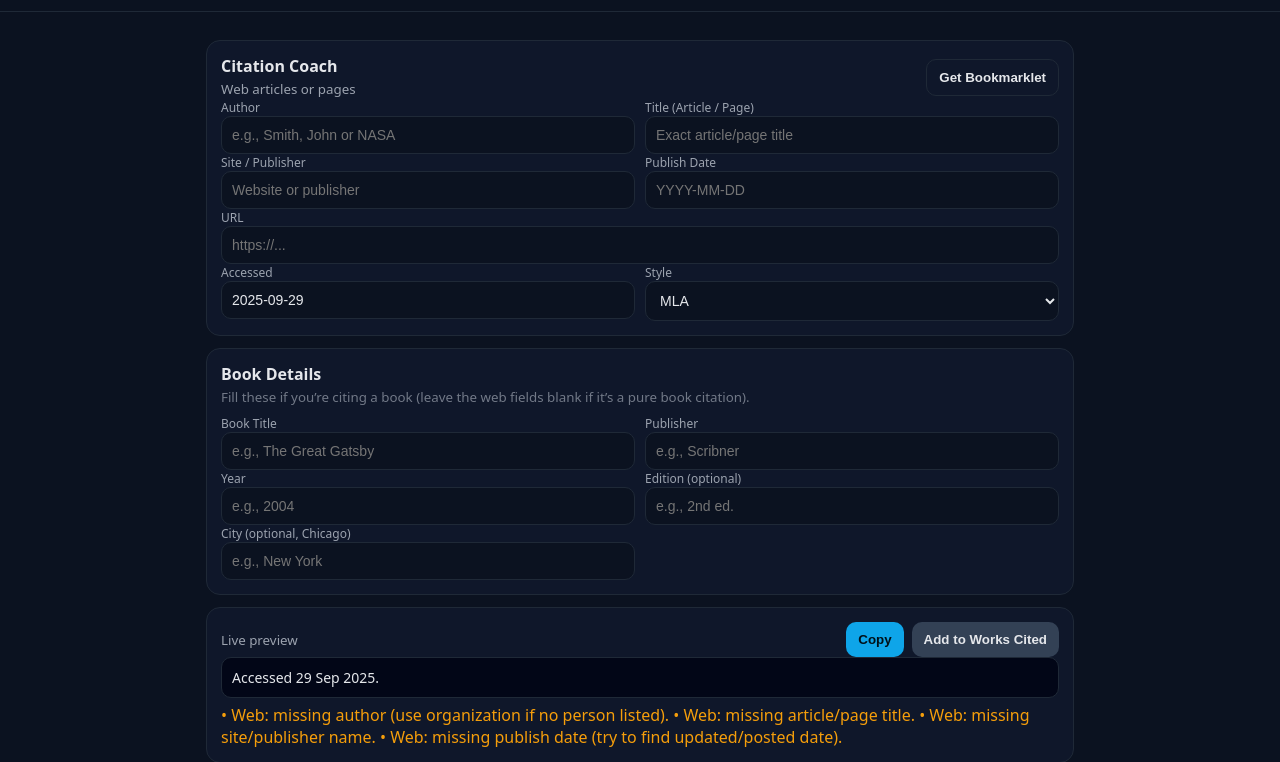
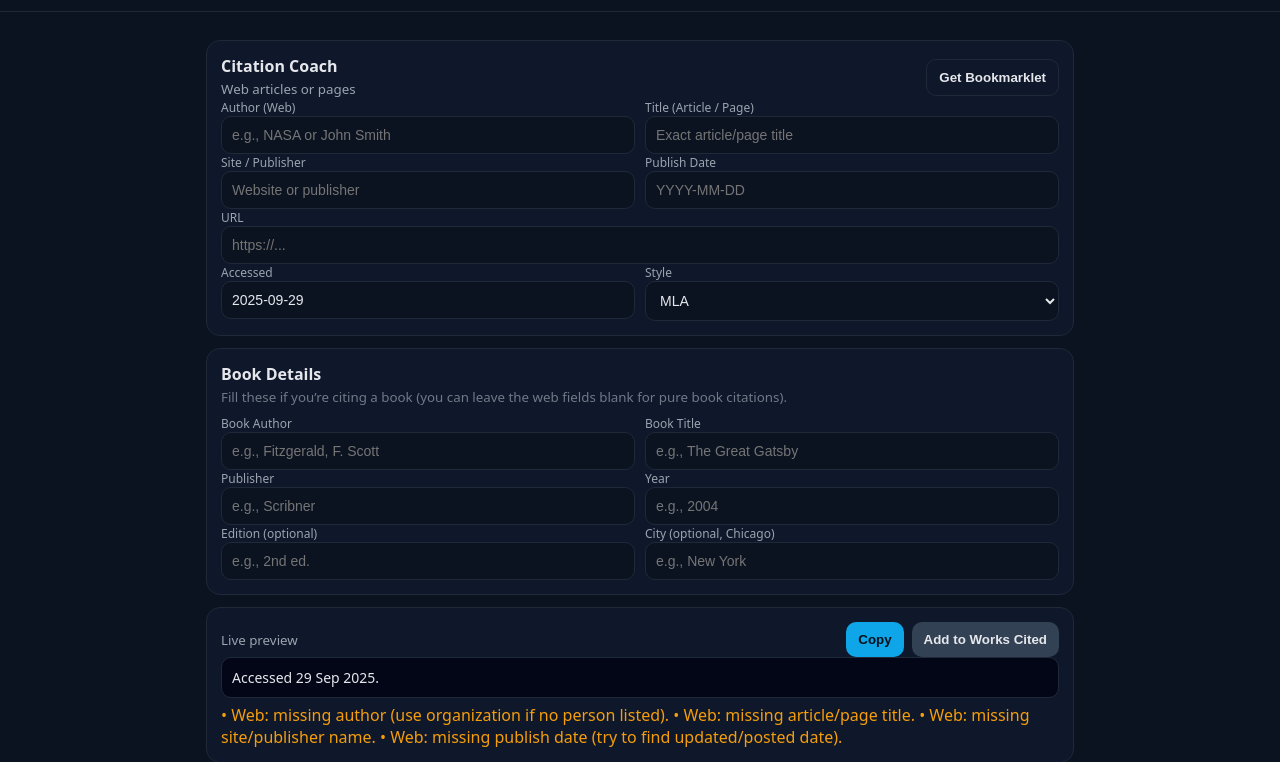
Before and after one commit to Yorkyle/CiteSpark, a plain HTML site: page index.html in a window 1280 px wide. Shown: the part 41-803 px from the top of the page. Drawn offline with Linux system fonts and the light colour scheme.

Commit message:
Update index.html

```diff
--- a/index.html
+++ b/index.html
@@ -59,7 +59,7 @@
       </div>
     </div>
     <div class="grid2">
-      <label>Author<input id="author" placeholder="e.g., Smith, John or NASA"></label>
+      <label>Author (Web)<input id="author" placeholder="e.g., NASA or John Smith"></label>
       <label>Title (Article / Page)<input id="title" placeholder="Exact article/page title"></label>
     </div>
     <div class="grid2">
@@ -76,18 +76,18 @@
   <!-- Book Details -->
   <section class="card">
     <strong>Book Details</strong><br>
-    <small class="dim">Fill these if you’re citing a book (leave the web fields blank if it’s a pure book citation).</small>
+    <small class="dim">Fill these if you’re citing a book (you can leave the web fields blank for pure book citations).</small>
     <div class="grid2" style="margin-top:8px">
+      <label>Book Author<input id="bookAuthor" placeholder="e.g., Fitzgerald, F. Scott"></label>
       <label>Book Title<input id="bookTitle" placeholder="e.g., The Great Gatsby"></label>
-      <label>Publisher<input id="publisher" placeholder="e.g., Scribner"></label>
     </div>
     <div class="grid2">
+      <label>Publisher<input id="publisher" placeholder="e.g., Scribner"></label>
       <label>Year<input id="year" placeholder="e.g., 2004"></label>
-      <label>Edition (optional)<input id="edition" placeholder="e.g., 2nd ed."></label>
     </div>
     <div class="grid2">
+      <label>Edition (optional)<input id="edition" placeholder="e.g., 2nd ed."></label>
       <label>City (optional, Chicago)<input id="city" placeholder="e.g., New York"></label>
-      <div></div>
     </div>
   </section>
 
```
